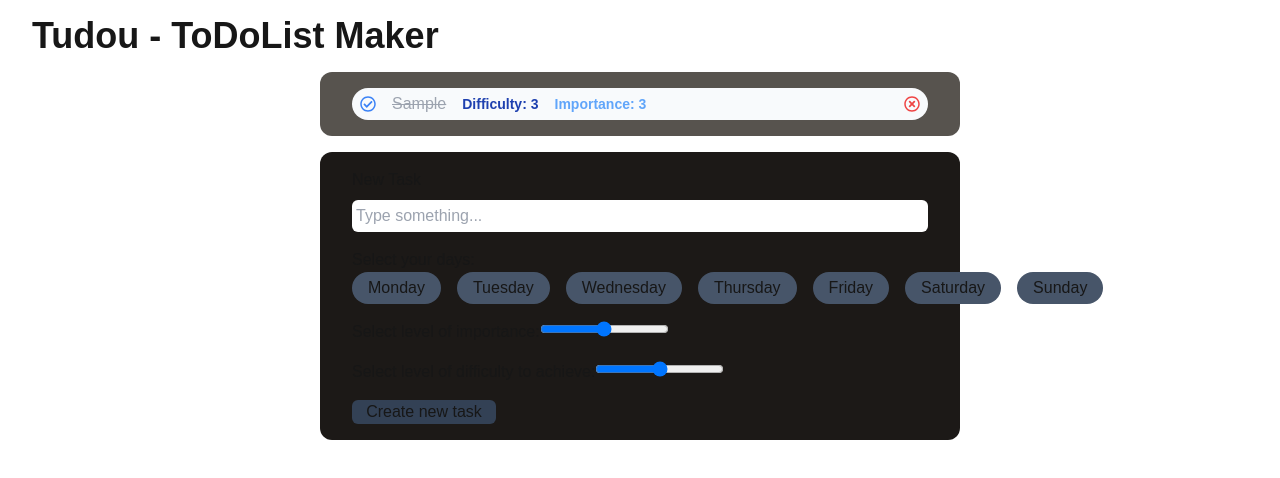
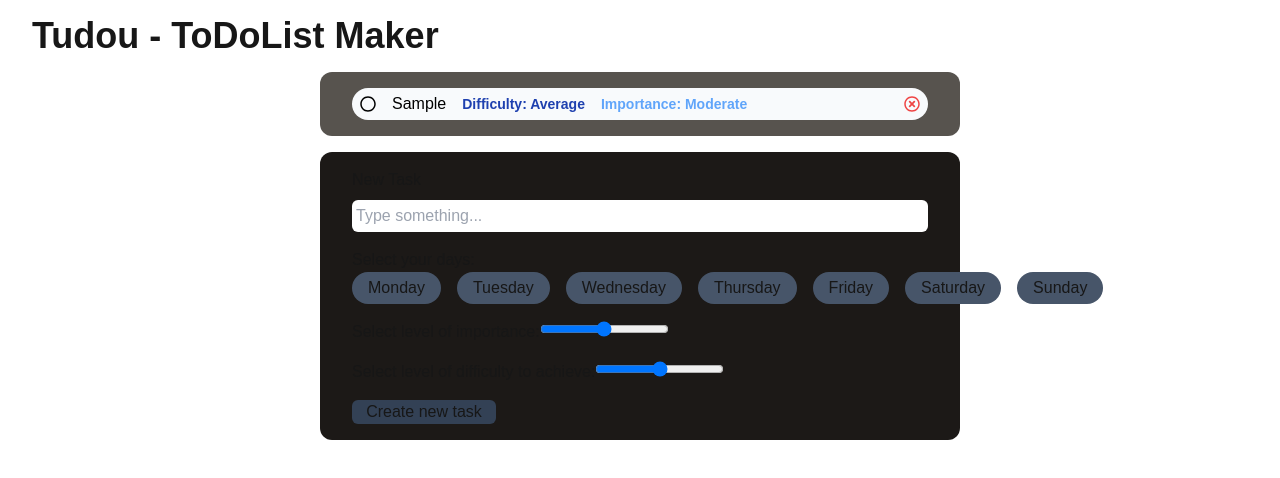
Before and after one commit to mrtinber/tudou, a Next.js app: page / in a window 1280 px wide. Both pictures are taken after typing "Sample" into the empty fields and a click on the button "Create new task". Shown: the top 478 px of the page. Built offline with nearby package versions, Linux system fonts and the light colour scheme.

Commit message:
Fixing achievement when no days are selected, adding words to difficulty & importance

```diff
--- a/src/app/_components/TaskElement.tsx
+++ b/src/app/_components/TaskElement.tsx
@@ -37,7 +37,10 @@ export default function TaskElement({
     };
 
     useEffect(() => {
-        if (days.every((day) => achievedDays.includes(day))) {
+        if (
+            achievedDays.length > 0 &&
+            days.every((day) => achievedDays.includes(day))
+        ) {
             setIsCompleted(true);
             console.log("tous les jours sont faits");
         } else {
@@ -64,10 +67,28 @@ export default function TaskElement({
                     {content}
                 </p>
                 <div className="text-sm font-bold text-blue-800">
-                    Difficulty: {difficultyLevel}
+                    Difficulty:{" "}
+                    {difficultyLevel === 5
+                        ? "Epic"
+                        : difficultyLevel === 4
+                        ? "Hard"
+                        : difficultyLevel === 3
+                        ? "Average"
+                        : difficultyLevel === 2
+                        ? "Easy"
+                        : "Effortless"}
                 </div>
                 <div className="text-sm font-bold text-blue-400">
-                    Importance: {importanceLevel}
+                    Importance:{" "}
+                    {importanceLevel === 5
+                        ? "Urgent"
+                        : importanceLevel === 4
+                        ? "Quite important"
+                        : importanceLevel === 3
+                        ? "Moderate"
+                        : importanceLevel === 2
+                        ? "Can wait"
+                        : "Optional"}
                 </div>
                 <div className="flex gap-2">
                     {days.map((day, index) => (
```
